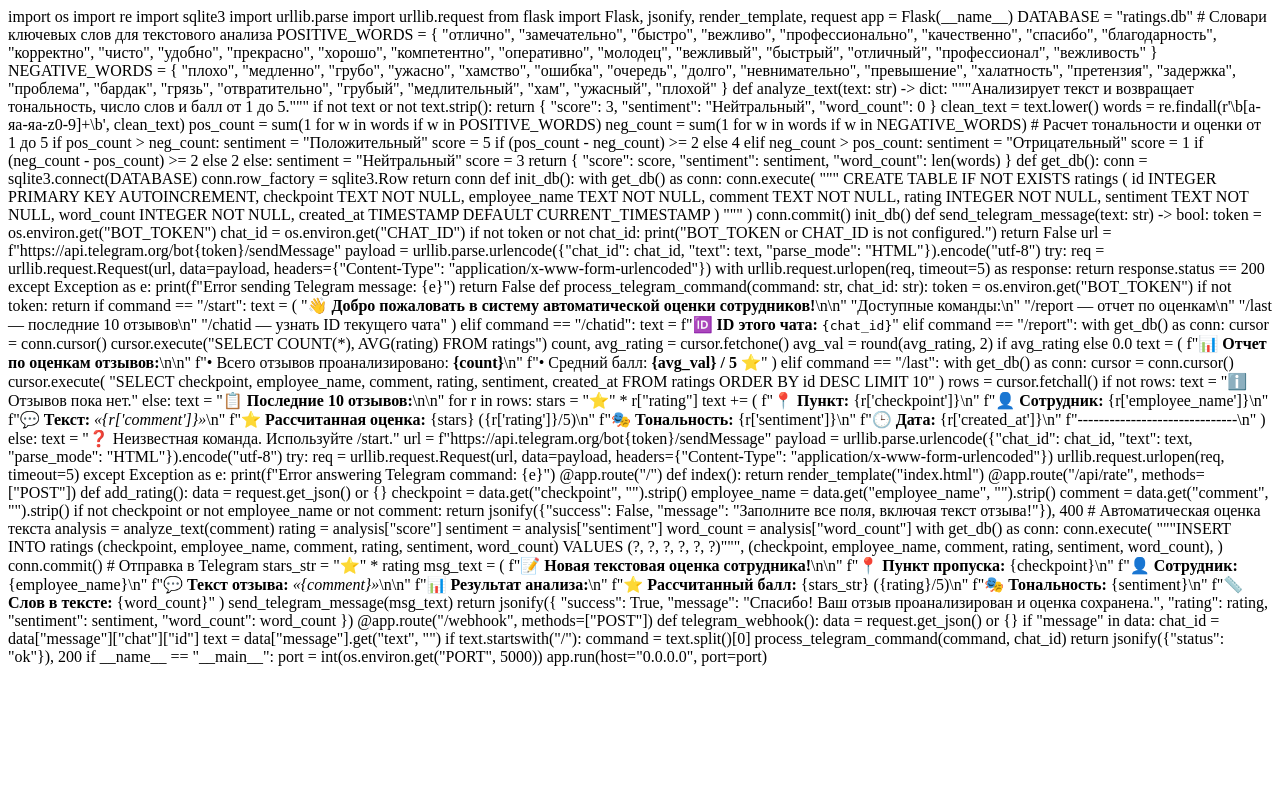
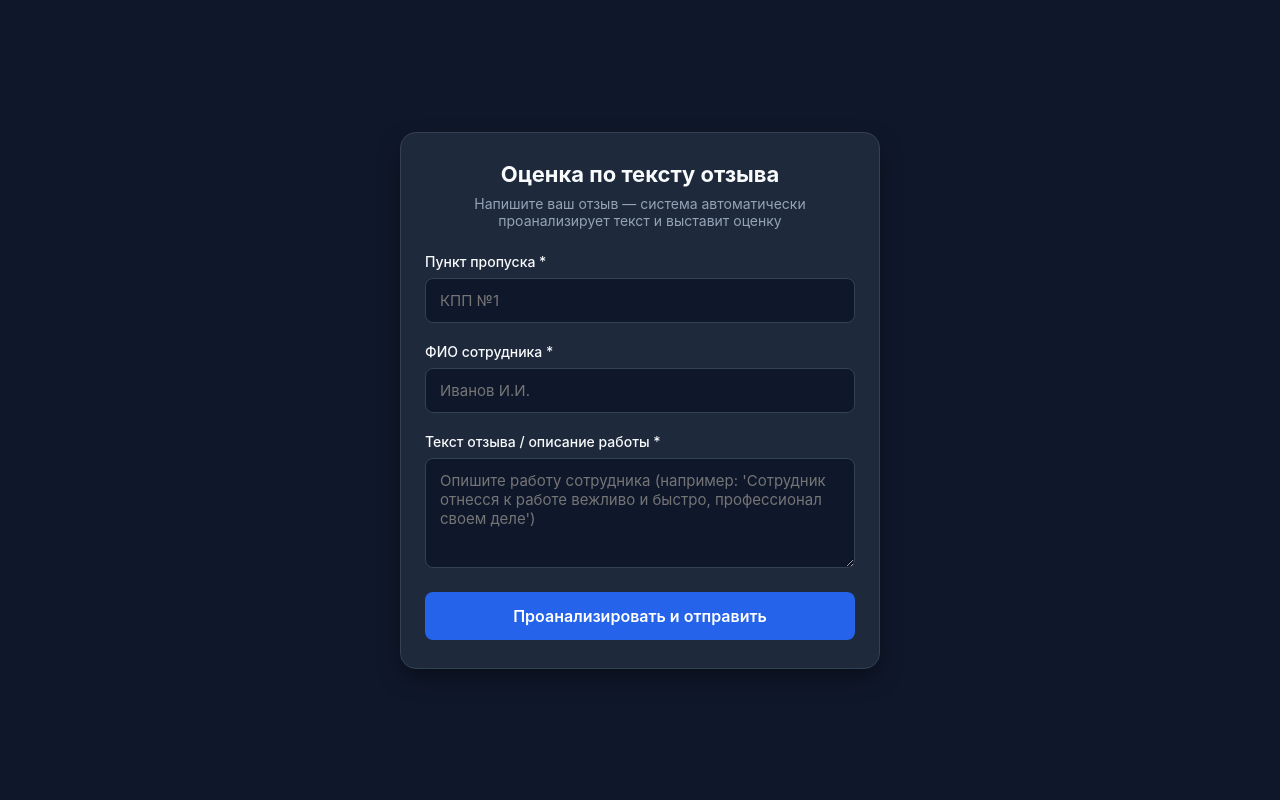
Before and after one commit to Erbolat-1/employee-rating, a Flask app: page / in a window 1280 px wide. Run offline with Flask 3, Linux system fonts and the light colour scheme.

Commit message:
Refactor HTML template for employee rating system

```diff
--- a/employee-rating/templates/index.html
+++ b/employee-rating/templates/index.html
@@ -1,238 +1,264 @@
-import os
-import re
-import sqlite3
-import urllib.parse
-import urllib.request
-from flask import Flask, jsonify, render_template, request
-
-app = Flask(__name__)
-DATABASE = "ratings.db"
-
-# Словари ключевых слов для текстового анализа
-POSITIVE_WORDS = {
-    "отлично", "замечательно", "быстро", "вежливо", "профессионально",
-    "качественно", "спасибо", "благодарность", "корректно", "чисто",
-    "удобно", "прекрасно", "хорошо", "компетентно", "оперативно", "молодец",
-    "вежливый", "быстрый", "отличный", "профессионал", "вежливость"
+<!DOCTYPE html>
+<html lang="ru">
+<head>
+    <meta charset="UTF-8">
+    <meta name="viewport" content="width=device-width, initial-scale=1.0">
+    <title>Оценка сотрудников по тексту</title>
+    <style>
+        :root {
+            --bg-color: #0f172a;
+            --card-bg: #1e293b;
+            --accent-color: #2563eb;
+            --accent-hover: #1d4ed8;
+            --text-main: #f8fafc;
+            --text-muted: #94a3b8;
+            --border-color: #334155;
+            --star-color: #f59e0b;
+            --error-color: #ef4444;
+            --success-color: #10b981;
         }
 
-NEGATIVE_WORDS = {
-    "плохо", "медленно", "грубо", "ужасно", "хамство", "ошибка",
-    "очередь", "долго", "невнимательно", "превышение", "халатность",
-    "претензия", "задержка", "проблема", "бардак", "грязь", "отвратительно",
-    "грубый", "медлительный", "хам", "ужасный", "плохой"
+        * {
+            box-sizing: border-box;
+            margin: 0;
+            padding: 0;
+            font-family: -apple-system, BlinkMacSystemFont, "Segoe UI", Roboto, Helvetica, Arial, sans-serif;
         }
 
-
-def analyze_text(text: str) -> dict:
-    """Анализирует текст и возвращает тональность, число слов и балл от 1 до 5."""
-    if not text or not text.strip():
-        return {
-            "score": 3,
-            "sentiment": "Нейтральный",
-            "word_count": 0
+        body {
+            background-color: var(--bg-color);
+            color: var(--text-main);
+            display: flex;
+            justify-content: center;
+            align-items: center;
+            min-height: 100vh;
+            padding: 16px;
         }
 
-    clean_text = text.lower()
-    words = re.findall(r'\b[а-яа-яa-z0-9]+\b', clean_text)
-
-    pos_count = sum(1 for w in words if w in POSITIVE_WORDS)
-    neg_count = sum(1 for w in words if w in NEGATIVE_WORDS)
-
-    # Расчет тональности и оценки от 1 до 5
-    if pos_count > neg_count:
-        sentiment = "Положительный"
-        score = 5 if (pos_count - neg_count) >= 2 else 4
-    elif neg_count > pos_count:
-        sentiment = "Отрицательный"
-        score = 1 if (neg_count - pos_count) >= 2 else 2
-    else:
-        sentiment = "Нейтральный"
-        score = 3
-
-    return {
-        "score": score,
-        "sentiment": sentiment,
-        "word_count": len(words)
+        .container {
+            width: 100%;
+            max-width: 480px;
+            background-color: var(--card-bg);
+            border: 1px solid var(--border-color);
+            border-radius: 16px;
+            padding: 28px 24px;
+            box-shadow: 0 10px 25px -5px rgba(0, 0, 0, 0.5);
         }
 
+        .header {
+            text-align: center;
+            margin-bottom: 24px;
+        }
 
-def get_db():
-    conn = sqlite3.connect(DATABASE)
-    conn.row_factory = sqlite3.Row
-    return conn
+        .header h1 {
+            font-size: 22px;
+            font-weight: 700;
+            margin-bottom: 8px;
+        }
 
+        .header p {
+            font-size: 14px;
+            color: var(--text-muted);
+        }
 
-def init_db():
-    with get_db() as conn:
-        conn.execute(
-            """
-            CREATE TABLE IF NOT EXISTS ratings (
-                id INTEGER PRIMARY KEY AUTOINCREMENT,
-                checkpoint TEXT NOT NULL,
-                employee_name TEXT NOT NULL,
-                comment TEXT NOT NULL,
-                rating INTEGER NOT NULL,
-                sentiment TEXT NOT NULL,
-                word_count INTEGER NOT NULL,
-                created_at TIMESTAMP DEFAULT CURRENT_TIMESTAMP
-            )
-            """
-        )
-        conn.commit()
+        .form-group {
+            margin-bottom: 20px;
+        }
 
+        label {
+            display: block;
+            font-size: 14px;
+            font-weight: 500;
+            margin-bottom: 8px;
+        }
 
-init_db()
+        input[type="text"], textarea {
+            width: 100%;
+            padding: 12px 14px;
+            background-color: var(--bg-color);
+            border: 1px solid var(--border-color);
+            border-radius: 8px;
+            color: var(--text-main);
+            font-size: 15px;
+            outline: none;
+            transition: border-color 0.2s ease;
+        }
 
+        input[type="text"]:focus, textarea:focus {
+            border-color: var(--accent-color);
+        }
 
-def send_telegram_message(text: str) -> bool:
-    token = os.environ.get("BOT_TOKEN")
-    chat_id = os.environ.get("CHAT_ID")
+        textarea {
+            resize: vertical;
+            min-height: 110px;
+        }
 
-    if not token or not chat_id:
-        print("BOT_TOKEN or CHAT_ID is not configured.")
-        return False
+        .btn-submit {
+            width: 100%;
+            padding: 14px;
+            background-color: var(--accent-color);
+            color: #ffffff;
+            border: none;
+            border-radius: 8px;
+            font-size: 16px;
+            font-weight: 600;
+            cursor: pointer;
+            transition: background-color 0.2s ease, opacity 0.2s ease;
+        }
 
-    url = f"https://api.telegram.org/bot{token}/sendMessage"
-    payload = urllib.parse.urlencode({"chat_id": chat_id, "text": text, "parse_mode": "HTML"}).encode("utf-8")
+        .btn-submit:hover {
+            background-color: var(--accent-hover);
+        }
 
-    try:
-        req = urllib.request.Request(url, data=payload, headers={"Content-Type": "application/x-www-form-urlencoded"})
-        with urllib.request.urlopen(req, timeout=5) as response:
-            return response.status == 200
-    except Exception as e:
-        print(f"Error sending Telegram message: {e}")
-        return False
+        .btn-submit:disabled {
+            opacity: 0.6;
+            cursor: not-allowed;
+        }
 
+        .result-box {
+            display: none;
+            padding: 20px;
+            border-radius: 10px;
+            margin-top: 20px;
+            background-color: rgba(16, 185, 129, 0.1);
+            border: 1px solid var(--success-color);
+            text-align: center;
+        }
 
-def process_telegram_command(command: str, chat_id: str):
-    token = os.environ.get("BOT_TOKEN")
-    if not token:
-        return
+        .result-title {
+            font-size: 16px;
+            font-weight: 700;
+            color: var(--success-color);
+            margin-bottom: 12px;
+        }
 
-    if command == "/start":
-        text = (
-            "👋 <b>Добро пожаловать в систему автоматической оценки сотрудников!</b>\n\n"
-            "Доступные команды:\n"
-            "/report — отчет по оценкам\n"
-            "/last — последние 10 отзывов\n"
-            "/chatid — узнать ID текущего чата"
-        )
-    elif command == "/chatid":
-        text = f"🆔 <b>ID этого чата:</b> <code>{chat_id}</code>"
-    elif command == "/report":
-        with get_db() as conn:
-            cursor = conn.cursor()
-            cursor.execute("SELECT COUNT(*), AVG(rating) FROM ratings")
-            count, avg_rating = cursor.fetchone()
+        .result-stars {
+            font-size: 28px;
+            color: var(--star-color);
+            margin-bottom: 8px;
+        }
 
-        avg_val = round(avg_rating, 2) if avg_rating else 0.0
-        text = (
-            f"📊 <b>Отчет по оценкам отзывов:</b>\n\n"
-            f"• Всего отзывов проанализировано: <b>{count}</b>\n"
-            f"• Средний балл: <b>{avg_val} / 5 ⭐</b>"
-        )
-    elif command == "/last":
-        with get_db() as conn:
-            cursor = conn.cursor()
-            cursor.execute(
-                "SELECT checkpoint, employee_name, comment, rating, sentiment, created_at FROM ratings ORDER BY id DESC LIMIT 10"
-            )
-            rows = cursor.fetchall()
+        .result-info {
+            font-size: 14px;
+            color: var(--text-muted);
+            line-height: 1.5;
+        }
 
-        if not rows:
-            text = "ℹ️ Отзывов пока нет."
-        else:
-            text = "📋 <b>Последние 10 отзывов:</b>\n\n"
-            for r in rows:
-                stars = "⭐" * r["rating"]
-                text += (
-                    f"📍 <b>Пункт:</b> {r['checkpoint']}\n"
-                    f"👤 <b>Сотрудник:</b> {r['employee_name']}\n"
-                    f"💬 <b>Текст:</b> <i>«{r['comment']}»</i>\n"
-                    f"⭐ <b>Рассчитанная оценка:</b> {stars} ({r['rating']}/5)\n"
-                    f"🎭 <b>Тональность:</b> {r['sentiment']}\n"
-                    f"🕒 <b>Дата:</b> {r['created_at']}\n"
-                    f"------------------------------\n"
-                )
-    else:
-        text = "❓ Неизвестная команда. Используйте /start."
+        .alert-error {
+            display: none;
+            padding: 14px;
+            border-radius: 8px;
+            margin-top: 15px;
+            background-color: rgba(239, 68, 68, 0.15);
+            border: 1px solid var(--error-color);
+            color: var(--error-color);
+            font-size: 14px;
+            text-align: center;
+        }
+    </style>
+</head>
+<body>
 
-    url = f"https://api.telegram.org/bot{token}/sendMessage"
-    payload = urllib.parse.urlencode({"chat_id": chat_id, "text": text, "parse_mode": "HTML"}).encode("utf-8")
-    try:
-        req = urllib.request.Request(url, data=payload, headers={"Content-Type": "application/x-www-form-urlencoded"})
-        urllib.request.urlopen(req, timeout=5)
-    except Exception as e:
-        print(f"Error answering Telegram command: {e}")
+<div class="container">
+    <div class="header">
+        <h1>Оценка по тексту отзыва</h1>
+        <p>Напишите ваш отзыв — система автоматически проанализирует текст и выставит оценку</p>
+    </div>
 
+    <form id="ratingForm">
+        <div class="form-group">
+            <label for="checkpoint">Пункт пропуска *</label>
+            <input type="text" id="checkpoint" placeholder="КПП №1" required>
+        </div>
 
-@app.route("/")
-def index():
-    return render_template("index.html")
+        <div class="form-group">
+            <label for="employee_name">ФИО сотрудника *</label>
+            <input type="text" id="employee_name" placeholder="Иванов И.И." required>
+        </div>
 
+        <div class="form-group">
+            <label for="comment">Текст отзыва / описание работы *</label>
+            <textarea id="comment" placeholder="Опишите работу сотрудника (например: 'Сотрудник отнесся к работе вежливо и быстро, профессионал своем деле')" required></textarea>
+        </div>
 
-@app.route("/api/rate", methods=["POST"])
-def add_rating():
-    data = request.get_json() or {}
+        <button type="submit" class="btn-submit" id="submitBtn">Проанализировать и отправить</button>
+    </form>
 
-    checkpoint = data.get("checkpoint", "").strip()
-    employee_name = data.get("employee_name", "").strip()
-    comment = data.get("comment", "").strip()
+    <div id="alertError" class="alert-error"></div>
 
-    if not checkpoint or not employee_name or not comment:
-        return jsonify({"success": False, "message": "Заполните все поля, включая текст отзыва!"}), 400
+    <div id="resultBox" class="result-box">
+        <div class="result-title" id="resultMessage"></div>
+        <div class="result-stars" id="resultStars"></div>
+        <div class="result-info" id="resultDetails"></div>
+    </div>
+</div>
 
-    # Автоматическая оценка текста
-    analysis = analyze_text(comment)
-    rating = analysis["score"]
-    sentiment = analysis["sentiment"]
-    word_count = analysis["word_count"]
+<script>
+    const form = document.getElementById('ratingForm');
+    const submitBtn = document.getElementById('submitBtn');
+    const alertError = document.getElementById('alertError');
+    const resultBox = document.getElementById('resultBox');
 
-    with get_db() as conn:
-        conn.execute(
-            """INSERT INTO ratings (checkpoint, employee_name, comment, rating, sentiment, word_count)
-               VALUES (?, ?, ?, ?, ?, ?)""",
-            (checkpoint, employee_name, comment, rating, sentiment, word_count),
-        )
-        conn.commit()
+    form.addEventListener('submit', async function(e) {
+        e.preventDefault();
 
-    # Отправка в Telegram
-    stars_str = "⭐" * rating
-    msg_text = (
-        f"📝 <b>Новая текстовая оценка сотрудника!</b>\n\n"
-        f"📍 <b>Пункт пропуска:</b> {checkpoint}\n"
-        f"👤 <b>Сотрудник:</b> {employee_name}\n"
-        f"💬 <b>Текст отзыва:</b> <i>«{comment}»</i>\n\n"
-        f"📊 <b>Результат анализа:</b>\n"
-        f"⭐ <b>Рассчитанный балл:</b> {stars_str} ({rating}/5)\n"
-        f"🎭 <b>Тональность:</b> {sentiment}\n"
-        f"📏 <b>Слов в тексте:</b> {word_count}"
-    )
+        alertError.style.display = 'none';
+        resultBox.style.display = 'none';
 
-    send_telegram_message(msg_text)
+        const checkpoint = document.getElementById('checkpoint').value.trim();
+        const employeeName = document.getElementById('employee_name').value.trim();
+        const comment = document.getElementById('comment').value.trim();
 
-    return jsonify({
-        "success": True,
-        "message": "Спасибо! Ваш отзыв проанализирован и оценка сохранена.",
-        "rating": rating,
-        "sentiment": sentiment,
-        "word_count": word_count
+        if (!checkpoint || !employeeName || !comment) {
+            showError('Заполните все обязательные поля!');
+            return;
+        }
+
+        submitBtn.disabled = true;
+        submitBtn.innerText = 'Анализ текста...';
+
+        try {
+            const response = await fetch('/api/rate', {
+                method: 'POST',
+                headers: { 'Content-Type': 'application/json' },
+                body: JSON.stringify({
+                    checkpoint: checkpoint,
+                    employee_name: employeeName,
+                    comment: comment
                 })
+            });
 
+            const result = await response.json();
 
-@app.route("/webhook", methods=["POST"])
-def telegram_webhook():
-    data = request.get_json() or {}
-    if "message" in data:
-        chat_id = data["message"]["chat"]["id"]
-        text = data["message"].get("text", "")
-        if text.startswith("/"):
-            command = text.split()[0]
-            process_telegram_command(command, chat_id)
-    return jsonify({"status": "ok"}), 200
+            if (response.ok && result.success) {
+                form.style.display = 'none';
 
+                document.getElementById('resultMessage').innerText = result.message;
+                document.getElementById('resultStars').innerText = '★'.repeat(result.rating) + '☆'.repeat(5 - result.rating);
+                document.getElementById('resultDetails').innerHTML = `
+                    Рассчитанный балл: <b>${result.rating} из 5</b><br>
+                    Тональность текста: <b>${result.sentiment}</b><br>
+                    Слов в тексте: <b>${result.word_count}</b>
+                `;
 
-if __name__ == "__main__":
-    port = int(os.environ.get("PORT", 5000))
-    app.run(host="0.0.0.0", port=port)
+                resultBox.style.display = 'block';
+            } else {
+                showError(result.message || 'Ошибка отправки.');
+                submitBtn.disabled = false;
+                submitBtn.innerText = 'Проанализировать и отправить';
+            }
+        } catch (err) {
+            showError('Ошибка сети или сервера. Проверьте подключение.');
+            submitBtn.disabled = false;
+            submitBtn.innerText = 'Проанализировать и отправить';
+        }
+    });
+
+    function showError(msg) {
+        alertError.innerText = msg;
+        alertError.style.display = 'block';
+    }
+</script>
+
+</body>
+</html>
```
Lines whose indentation alone changed are shown as unchanged.
